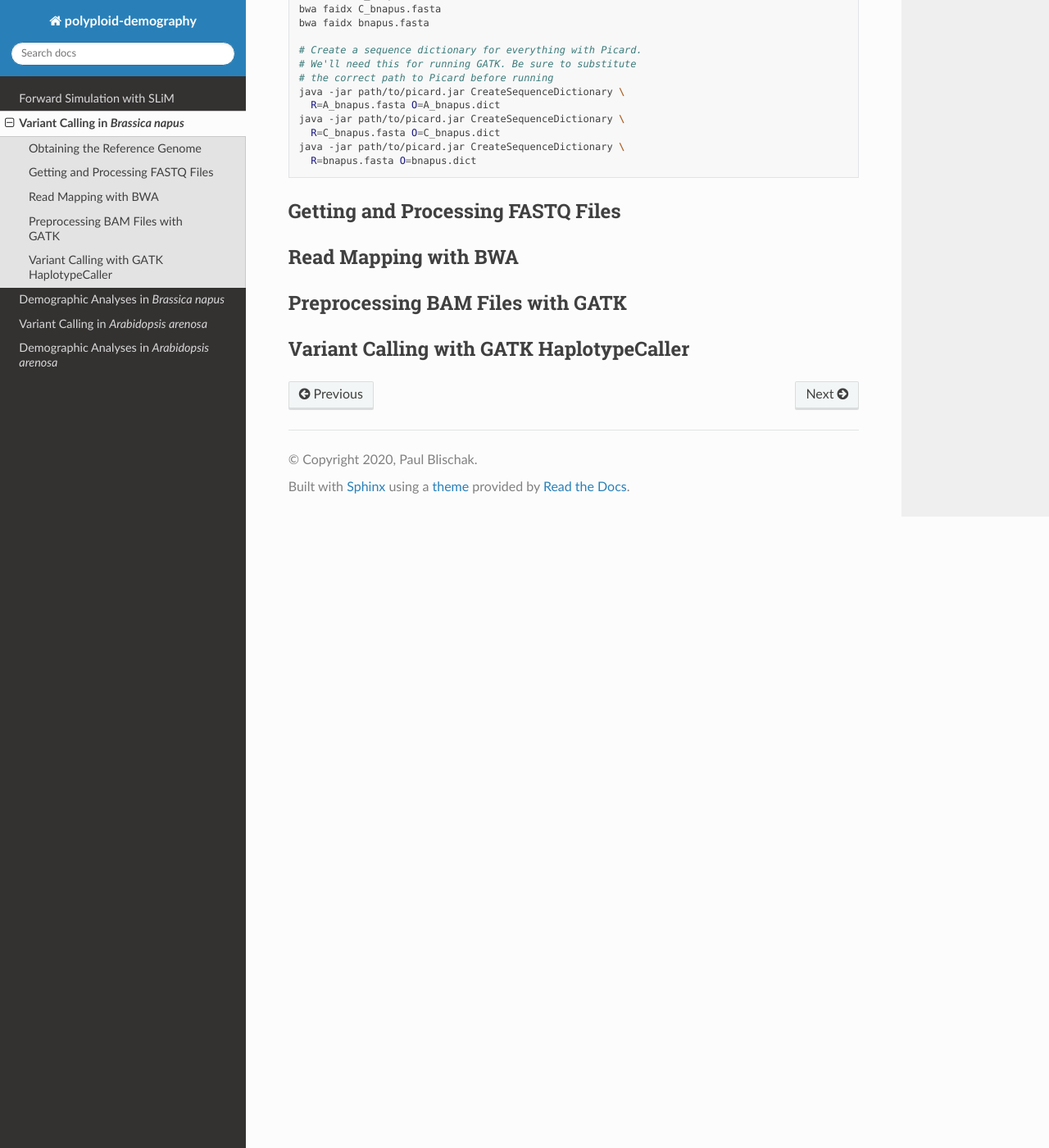
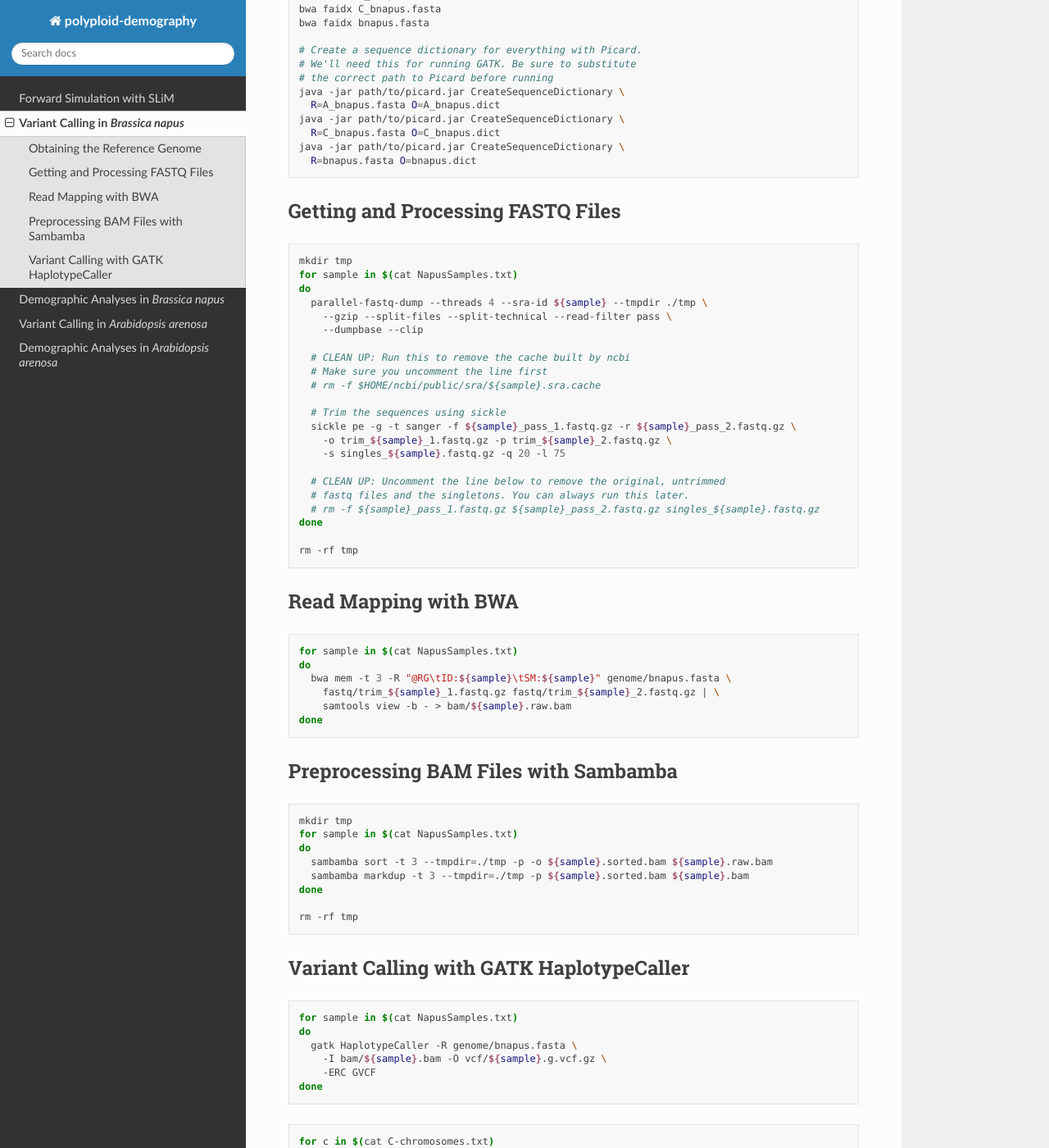
Before and after one commit to pblischak/polyploid-demography, a Sphinx documentation site: the page built from docs/bnapus_snp.rst, in a window 1280 px wide and 1400 px high, scrolled down 1014 px. Shown: the whole window at 82% size. Built offline with Sphinx 7.4.7 and the Read the Docs theme 2.0.0, drawn with Linux system fonts in a browser that asks for light colours; some of the changed text lies outside the part shown.

Commit message:
adding more details to docs for SNP calling in arenosa and bnapus

```diff
--- a/docs/bnapus_demog.rst
+++ b/docs/bnapus_demog.rst
@@ -14,8 +14,8 @@ Demographic Analyses in *Brassica napus*
   from glob import glob
 
   if __name__ == "__main__":
-    vcf_dicts = [dadi.Misc.make_data_dict_vcf(f) for f in glob("*.vcf")]
-    spectra   = [dadi.Spectrum.from_data_dict(dd) for dd in vcf_dicts]
-    fs        = spectra[0]
+    vcf_dicts = [dadi.Misc.make_data_dict_vcf(f,"bnapus_popinfo.txt") for f in glob("*.vcf")]
+    spectra   = [dadi.Spectrum.from_data_dict(dd, ['bnapus'], projections=[20]) for dd in vcf_dicts]
+    fs        = specta[0]
     for s in range(1,len(spectra)):
         fs += spectra[s]
--- a/docs/bnapus_snp.rst
+++ b/docs/bnapus_snp.rst
@@ -73,11 +73,98 @@ Obtaining the Reference Genome
 Getting and Processing FASTQ Files
 ----------------------------------
 
+.. code-block:: bash
+
+  mkdir tmp
+  for sample in $(cat NapusSamples.txt)
+  do
+    parallel-fastq-dump --threads 4 --sra-id ${sample} --tmpdir ./tmp \
+      --gzip --split-files --split-technical --read-filter pass \
+      --dumpbase --clip
+
+    # CLEAN UP: Run this to remove the cache built by ncbi
+    # Make sure you uncomment the line first
+    # rm -f $HOME/ncbi/public/sra/${sample}.sra.cache
+
+    # Trim the sequences using sickle
+    sickle pe -g -t sanger -f ${sample}_pass_1.fastq.gz -r ${sample}_pass_2.fastq.gz \
+      -o trim_${sample}_1.fastq.gz -p trim_${sample}_2.fastq.gz \
+      -s singles_${sample}.fastq.gz -q 20 -l 75
+
+    # CLEAN UP: Uncomment the line below to remove the original, untrimmed
+    # fastq files and the singletons. You can always run this later.
+    # rm -f ${sample}_pass_1.fastq.gz ${sample}_pass_2.fastq.gz singles_${sample}.fastq.gz
+  done
+
+  rm -rf tmp
+
 Read Mapping with BWA
 ---------------------
 
-Preprocessing BAM Files with GATK
----------------------------------
+.. code-block:: bash
+
+  for sample in $(cat NapusSamples.txt)
+  do
+    bwa mem -t 3 -R "@RG\tID:${sample}\tSM:${sample}" genome/bnapus.fasta \
+      fastq/trim_${sample}_1.fastq.gz fastq/trim_${sample}_2.fastq.gz | \
+      samtools view -b - > bam/${sample}.raw.bam
+  done
+
+Preprocessing BAM Files with Sambamba
+-------------------------------------
+
+.. code-block:: bash
+
+  mkdir tmp
+  for sample in $(cat NapusSamples.txt)
+  do
+    sambamba sort -t 3 --tmpdir=./tmp -p -o ${sample}.sorted.bam ${sample}.raw.bam
+    sambamba markdup -t 3 --tmpdir=./tmp -p ${sample}.sorted.bam ${sample}.bam
+  done
+
+  rm -rf tmp
 
 Variant Calling with GATK HaplotypeCaller
 -----------------------------------------
+
+.. code-block:: bash
+
+  for sample in $(cat NapusSamples.txt)
+  do
+    gatk HaplotypeCaller -R genome/bnapus.fasta \
+      -I bam/${sample}.bam -O vcf/${sample}.g.vcf.gz \
+      -ERC GVCF
+  done
+
+
+.. code-block:: bash
+
+  for c in $(cat C-chromosomes.txt)
+  do
+    gatk CombineGVCFs -R genome/bnapus.fasta \
+      -L $c -V vcfs_bnapus.list \
+      -O vcf/${c}.g.vcf.gz
+
+    gatk GenotypeGVCFs -R genome/bnapus.fasta \
+      -L $c -V vcf/${c}.g.vcf.gz \
+      -O vcf/${c}.vcf.gz
+  done
+
+  for a in $(cat A-chromosomes.txt)
+  do
+    gatk CombineGVCFs -R genome/bnapus.fasta \
+      -L $a -V vcfs_bnapus.list \
+      -O vcf/${a}.g.vcf.gz
+
+    gatk GenotypeGVCFs -R genome/bnapus.fasta \
+      -L $a -V vcf/${a}.g.vcf.gz \
+      -O vcf/${a}.vcf.gz
+  done
+
+----
+
+**References**
+
+Wu, D. *et al*. 2019. Whole-Genome Resequencing of a Worldwide Collection of Rapeseed
+Accessions Reveals the Genetic Basis of Ecotype Divergence. *Molecular Plant*
+12:30--43.
```
Also changed, not shown: docs/arenosa_demog.rst (+3 -8 lines), docs/arenosa_snp.rst (+24 -2 lines).
